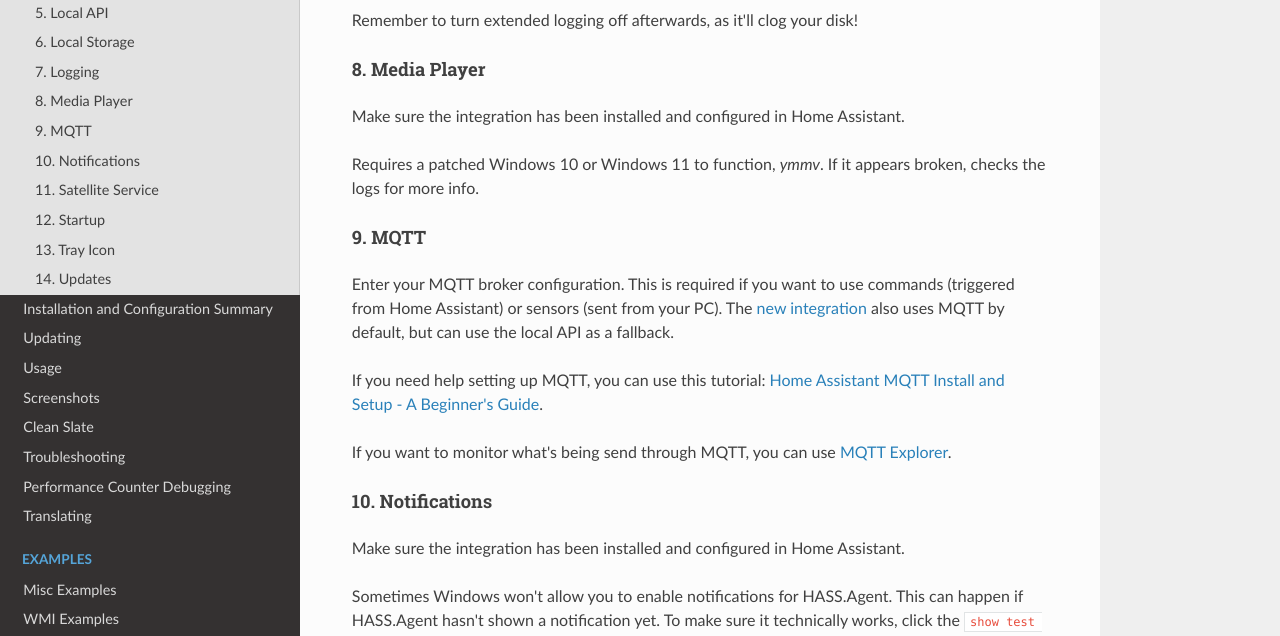
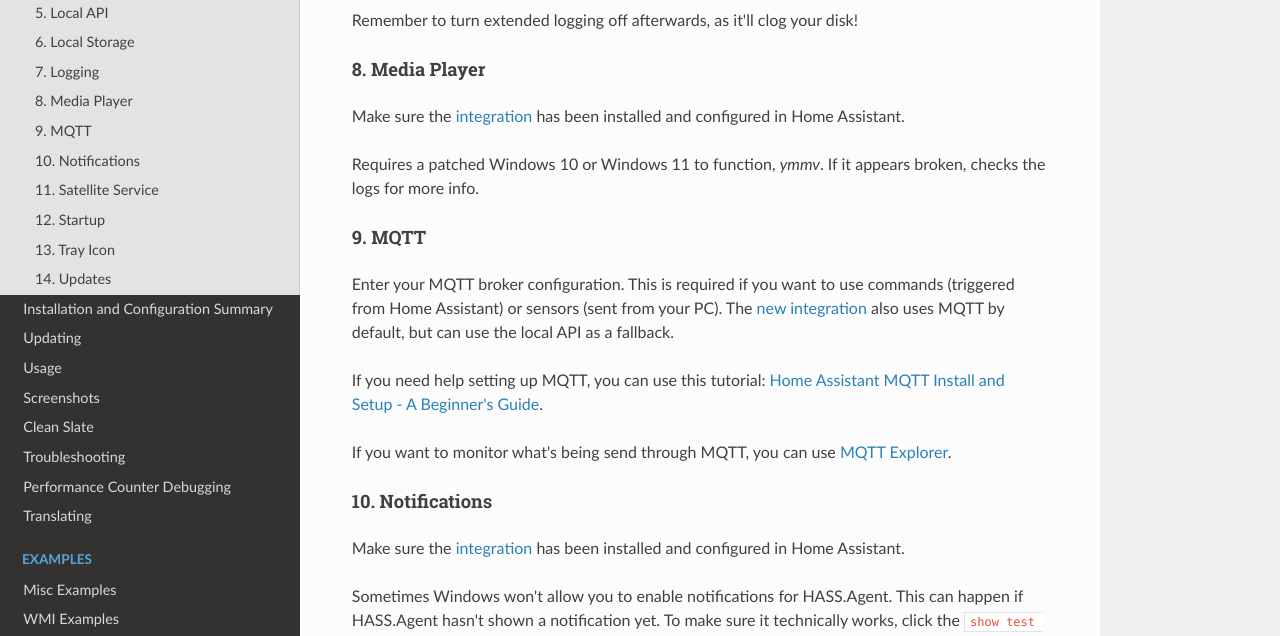
Before and after one commit to LAB02-Admin/HASS.Agent-Docs, an MkDocs documentation site: the page built from docs/configuration.md, in a window 1280 px wide and 900 px high, scrolled down 1721 px. Shown: the part 151-787 px from the top of the window. Built offline with MkDocs 1.6.1, drawn with Linux system fonts in a browser that asks for light colours; nearby versions of some CDN libraries; part of the change alters nothing that is shown.

```diff
--- a/docs/configuration.md
+++ b/docs/configuration.md
@@ -48,7 +48,7 @@ Remember to turn extended logging off afterwards, as it'll clog your disk!
 
 #### 8. Media Player
 
-Make sure the integration has been installed and configured in Home Assistant.
+Make sure the [integration](https://hassagent.readthedocs.io/en/latest/integration/installation/) has been installed and configured in Home Assistant.
 
 Requires a patched Windows 10 or Windows 11 to function, *ymmv*. If it appears broken, checks the logs for more info.
 
@@ -62,7 +62,7 @@ If you want to monitor what's being send through MQTT, you can use [MQTT Explore
 
 #### 10. Notifications
 
-Make sure the integration has been installed and configured in Home Assistant.
+Make sure the [integration](https://hassagent.readthedocs.io/en/latest/integration/installation/) has been installed and configured in Home Assistant.
 
 Sometimes Windows won't allow you to enable notifications for HASS.Agent. This can happen if HASS.Agent hasn't shown a notification yet. To make sure it technically works, click the `show test notification` button in this tab. You'll be presented with a locally generated notification (or not, of course).
 
```
